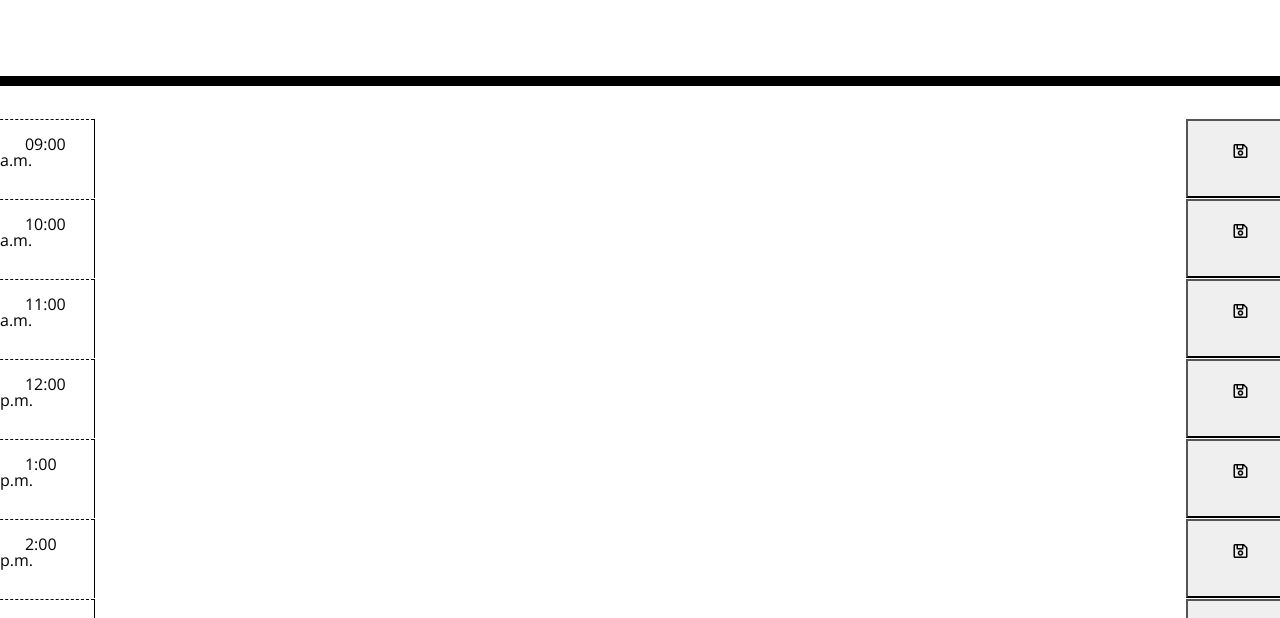
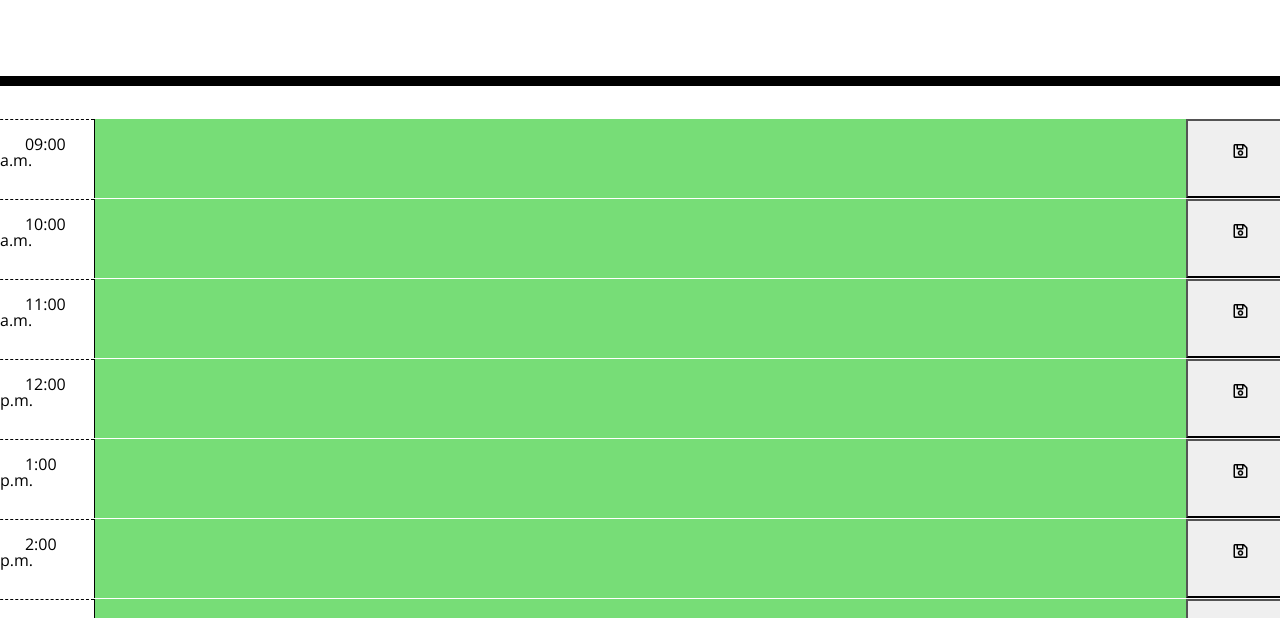
Before and after one commit to CraftyDM/Scheduler, a plain HTML site: page index.html in a window 1280 px wide. Shown: the part 182-800 px from the top of the page. Drawn offline with nearby package versions, Linux system fonts and the light colour scheme.

Commit message:
Update index.html
js pointed at wrong target

```diff
--- a/index.html
+++ b/index.html
@@ -132,7 +132,7 @@
 
   <script src="https://code.jquery.com/jquery-3.4.1.min.js"></script>
   <script src="https://cdnjs.cloudflare.com/ajax/libs/moment.js/2.24.0/moment.min.js"></script>
-  <script src="/Develop/script.js"></script>
+  <script src="script.js"></script>
   </div>
 
   <script src="https://cdnjs.cloudflare.com/ajax/libs/jquery/3.2.1/jquery.min.js"></script>
```
